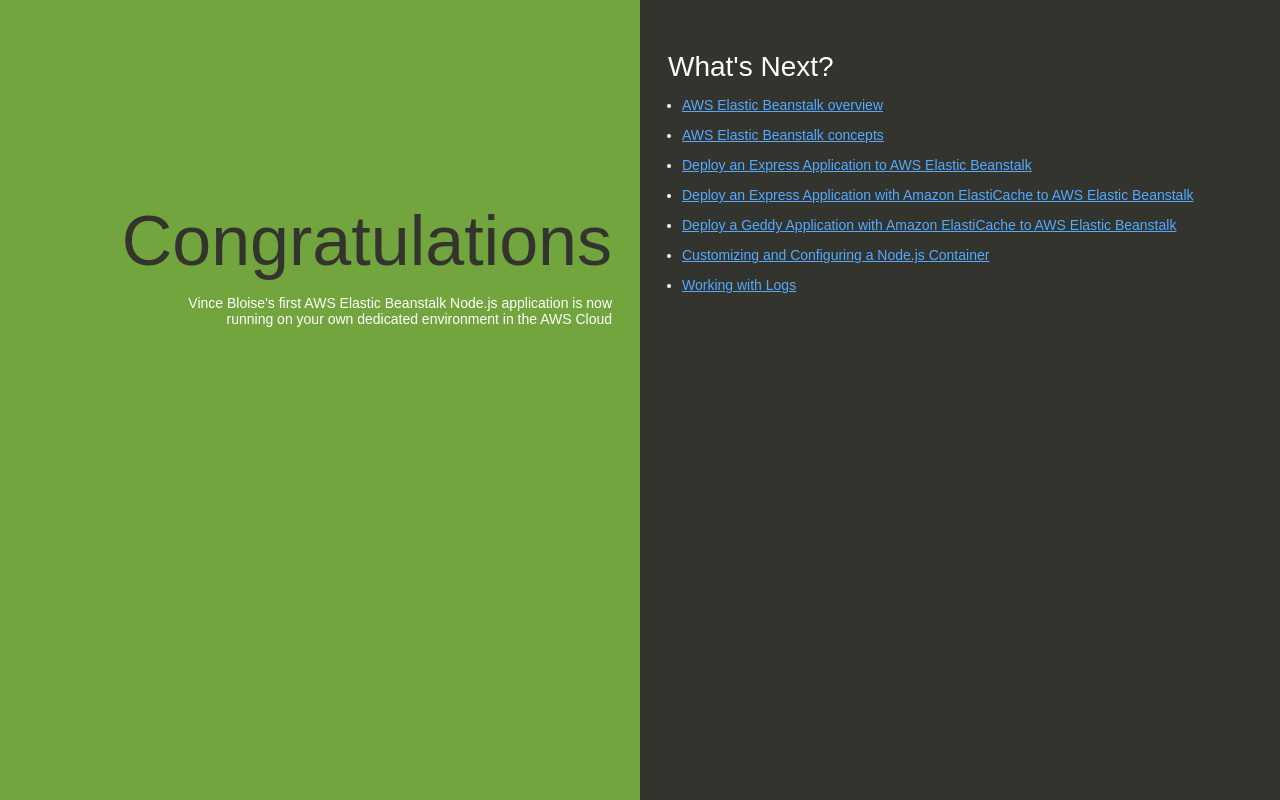
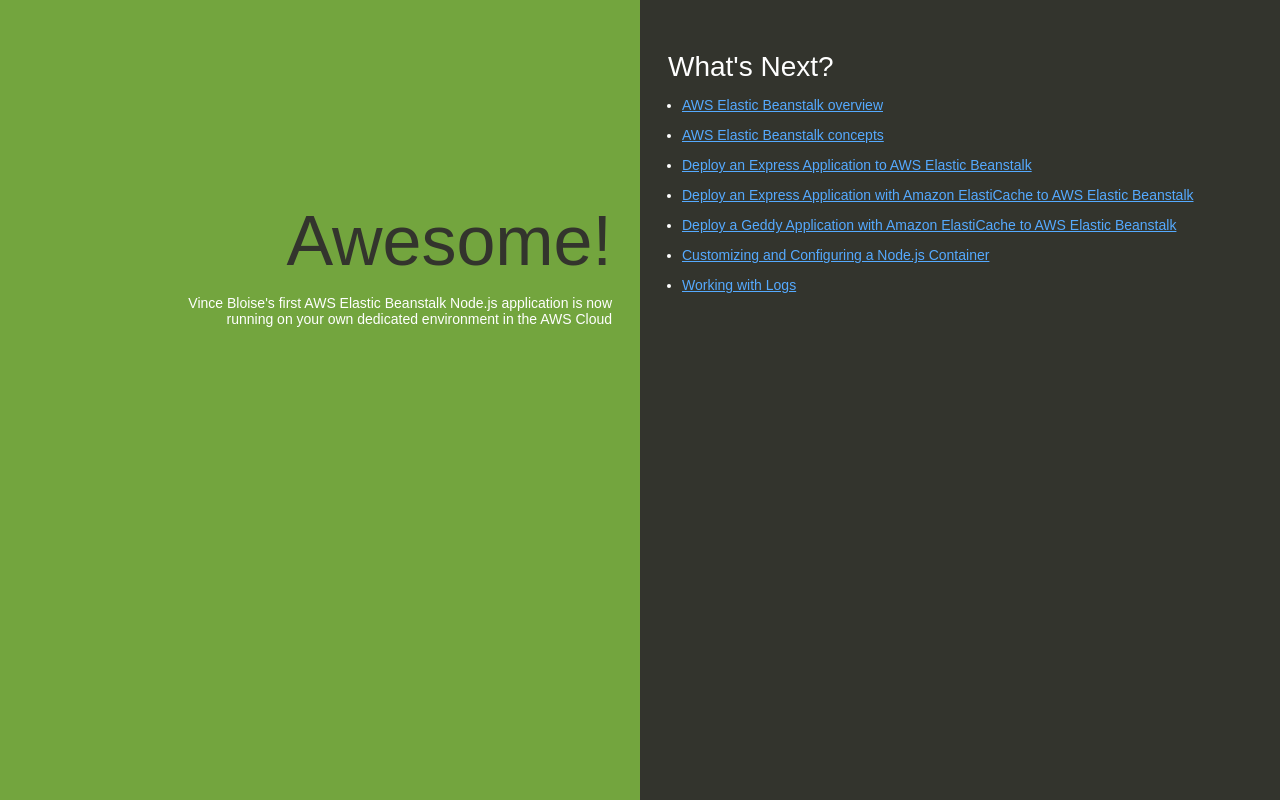
Before and after one commit to vbloise3/angular-seed, a website: page index.html in a window 1280 px wide. Drawn offline with Linux system fonts and the light colour scheme.

```diff
--- a/index.html
+++ b/index.html
@@ -74,7 +74,7 @@
   </head>
   <body>
     <div class="textColumn">
-      <h1>Congratulations</h1>
+      <h1>Awesome!</h1>
       <p>Vince Bloise's first AWS Elastic Beanstalk Node.js application is now running on your own dedicated environment in the AWS Cloud</p>
     </div>
     <div class="linksColumn">
```
